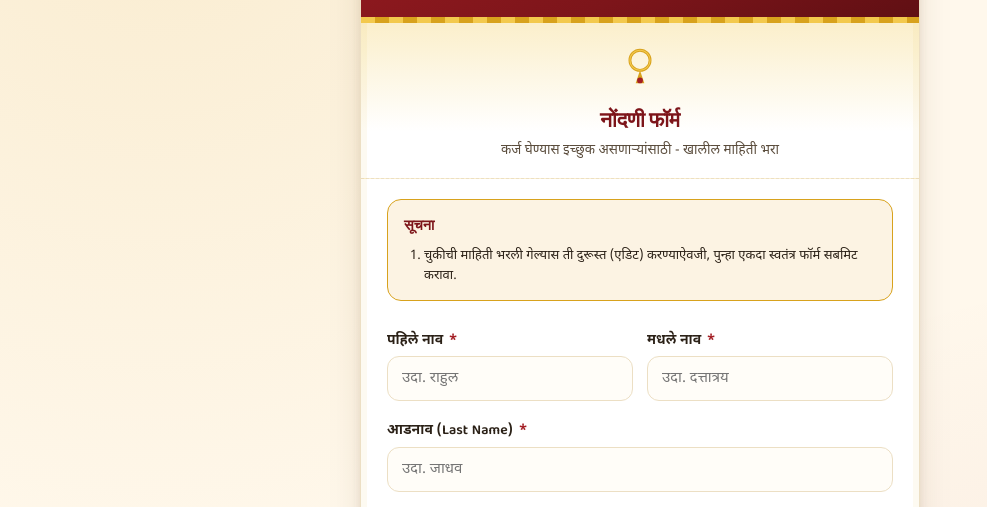
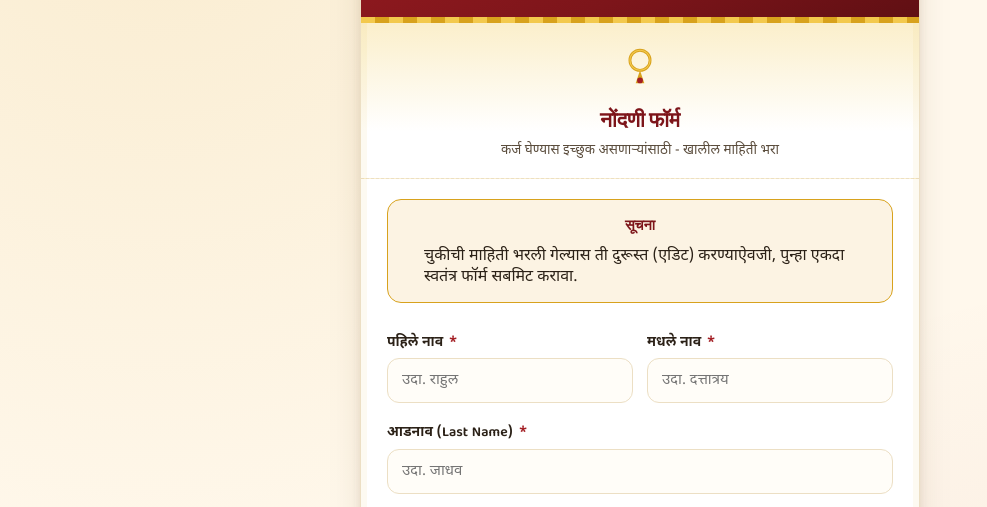
Before and after one commit to ayushwagh1273-max/sonetaran-form, a plain HTML site: page index.html in a window 1280 px wide. Shown: the part 269-776 px from the top of the page, without its empty margins (0-987 px from the left). Drawn offline with Linux system fonts and the light colour scheme.

Commit message:
Update index.html

```diff
--- a/index.html
+++ b/index.html
@@ -548,9 +548,9 @@
     </div>
 
     <div class="instructions">
-      <h3>सूचना</h3>
+      <h3 style="text-align: center;">सूचना</h3>
       <ol>
-        <li>चुकीची माहिती भरली गेल्यास ती दुरूस्त (एडिट) करण्याऐवजी, पुन्हा एकदा स्वतंत्र फॉर्म सबमिट करावा.</li>
+        चुकीची माहिती भरली गेल्यास ती दुरूस्त (एडिट) करण्याऐवजी, पुन्हा एकदा स्वतंत्र फॉर्म सबमिट करावा.
       </ol>
     </div>
 
```
